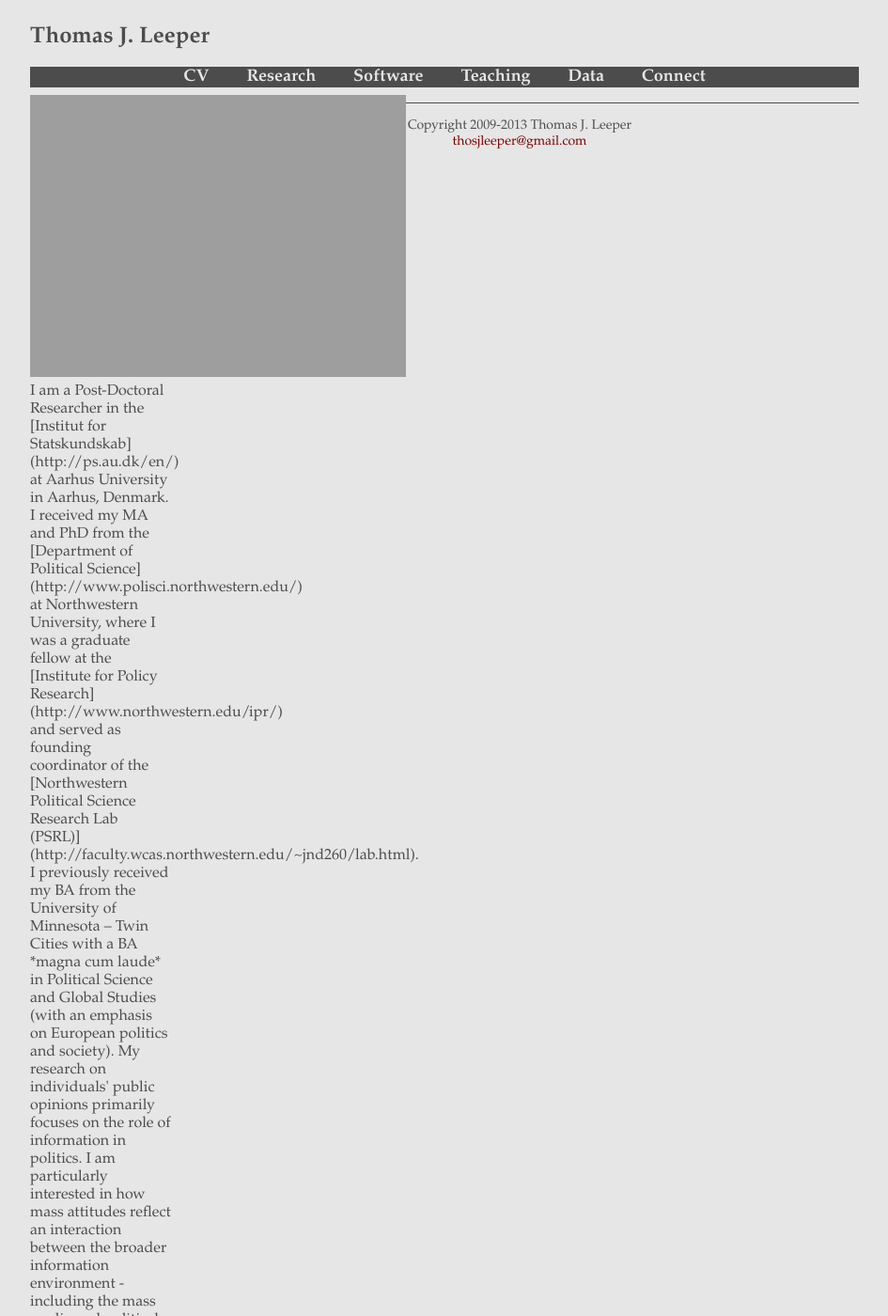
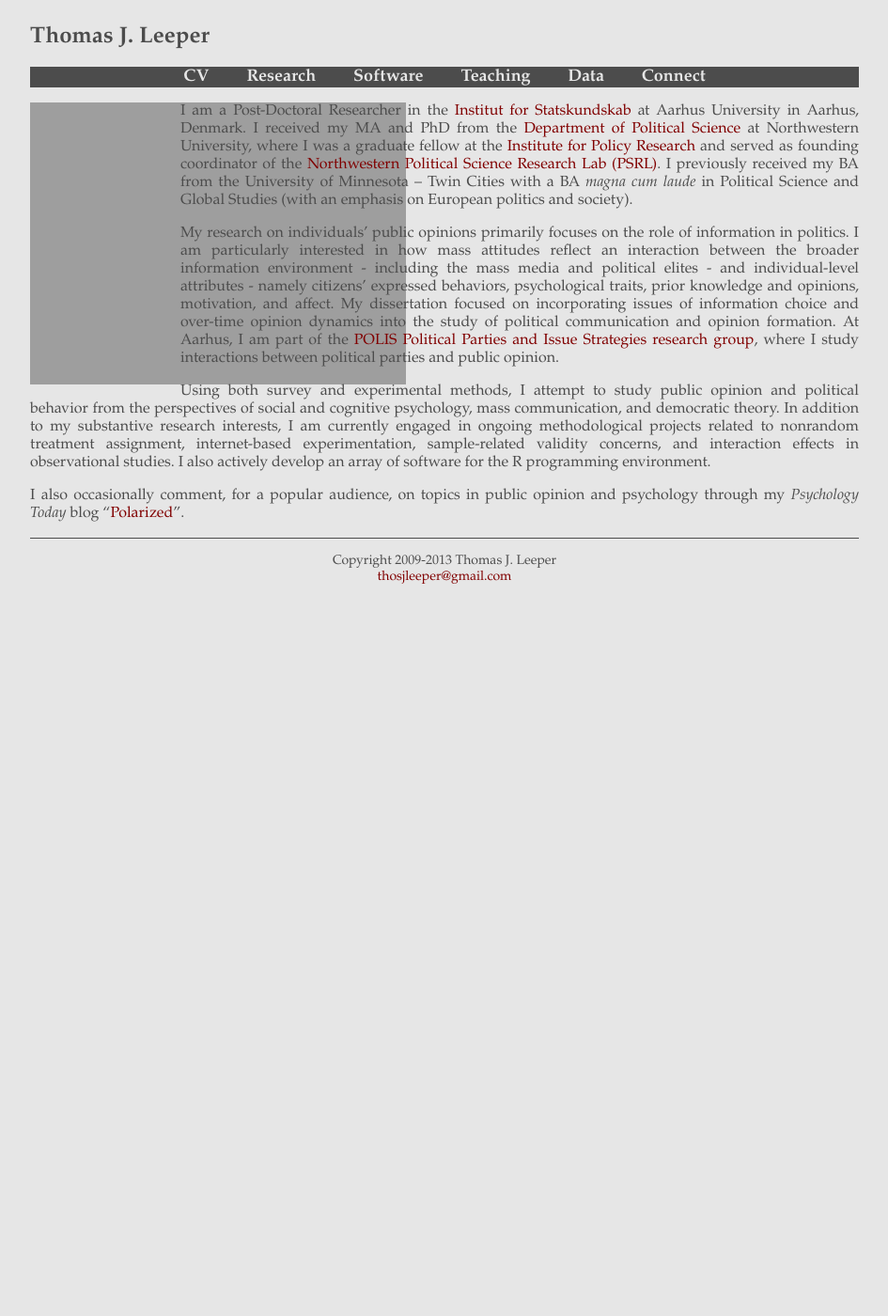
Before and after one commit to leeper/leeper.github.io, a Jekyll site: the page built from index.md, in a window 1280 px wide and 1400 px high. Shown: the whole window at 94% size, without its empty margins (167-1112 px from the left). Built offline with Jekyll 4.4.1, drawn with Linux system fonts in a browser that asks for light colours; some of the changed text lies outside the part shown.

Commit message:
Update index.md

```diff
--- a/index.md
+++ b/index.md
@@ -3,7 +3,7 @@ layout: default
 title: Thomas J. Leeper
 ---
 
-<div style="float:left;max-width:150px;margin-right:10px;margin-bottom:10px;"><img src="http://www.thomasleeper.com/images/thomas1.jpg" alt="Thomas J. Leeper" /><div>
+<span style="float:left;max-width:150px;margin-right:10px;margin-bottom:10px;"><img src="http://www.thomasleeper.com/images/thomas1.jpg" alt="Thomas J. Leeper" /><span>
 
 I am a Post-Doctoral Researcher in the [Institut for Statskundskab](http://ps.au.dk/en/) at Aarhus University in Aarhus, Denmark. I received my MA and PhD from the [Department of Political Science](http://www.polisci.northwestern.edu/) at Northwestern University, where I was a graduate fellow at the [Institute for Policy Research](http://www.northwestern.edu/ipr/) and served as founding coordinator of the [Northwestern Political Science Research Lab (PSRL)](http://faculty.wcas.northwestern.edu/~jnd260/lab.html). I previously received my BA from the University of Minnesota &#8211; Twin Cities with a BA *magna cum laude* in Political Science and Global Studies (with an emphasis on European politics and society).
 
```
